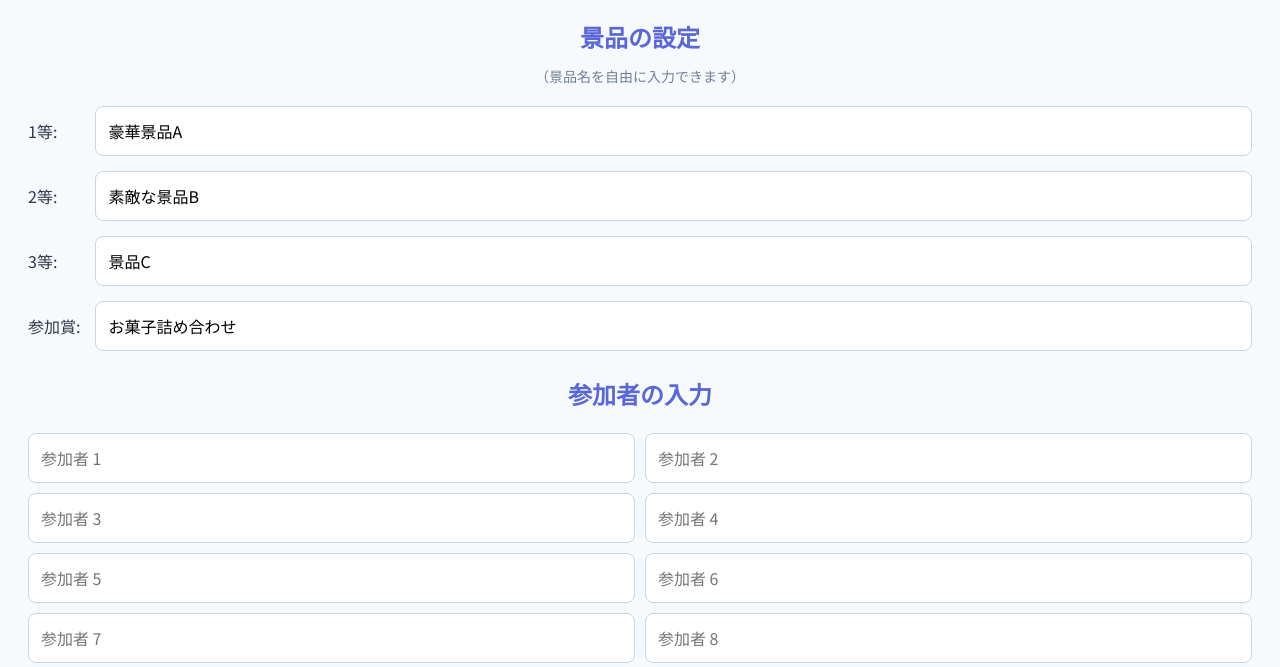
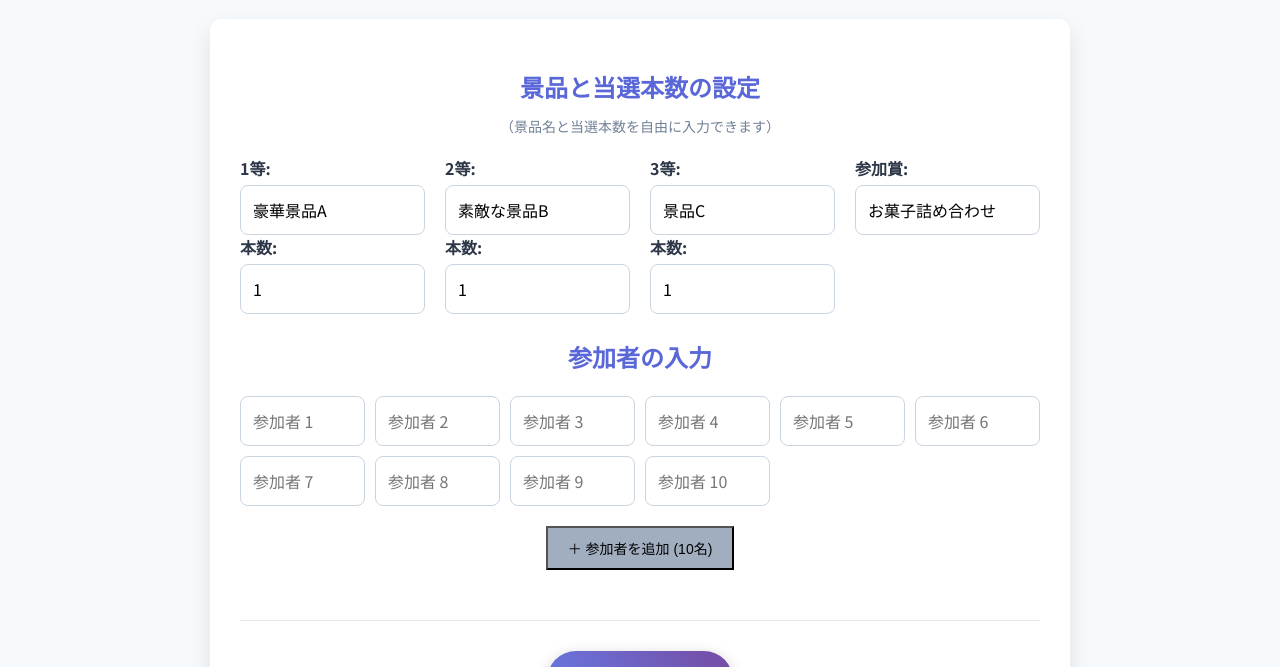
Before and after one commit to takamaru2022/lottery-tool, a plain HTML site: page index.html in a window 1280 px wide. Shown: the part 102-769 px from the top of the page. Drawn offline with nearby package versions, Linux system fonts and the light colour scheme.

Commit message:
Add files via upload

```diff
--- a/index.html
+++ b/index.html
@@ -14,17 +14,31 @@
     <h1>わくわく抽選ツール</h1>
 
     <div class="setup-area">
-        <h2>景品の設定</h2>
-        <p class="description">（景品名を自由に入力できます）</p>
+        <h2>景品と当選本数の設定</h2>
+        <p class="description">（景品名と当選本数を自由に入力できます）</p>
         <div class="prize-setup">
+            <div class="prize-item">
                 <label for="prize1">1等:</label>
                 <input type="text" id="prize1" value="豪華景品A">
+                <label for="prize1-count">本数:</label>
+                <input type="number" id="prize1-count" value="1" min="0">
+            </div>
+            <div class="prize-item">
                 <label for="prize2">2等:</label>
                 <input type="text" id="prize2" value="素敵な景品B">
+                <label for="prize2-count">本数:</label>
+                <input type="number" id="prize2-count" value="1" min="0">
+            </div>
+            <div class="prize-item">
                 <label for="prize3">3等:</label>
                 <input type="text" id="prize3" value="景品C">
+                <label for="prize3-count">本数:</label>
+                <input type="number" id="prize3-count" value="1" min="0">
+            </div>
+            <div class="prize-item">
                 <label for="prize-part">参加賞:</label>
                 <input type="text" id="prize-part" value="お菓子詰め合わせ">
+            </div>
         </div>
 
         <h2>参加者の入力</h2>
--- a/style.css
+++ b/style.css
@@ -21,18 +21,13 @@ h1, h2 {
     color: var(--primary-color);
 }
 
-.container {
+.setup-area {
     background-color: #fff;
     padding: 30px;
     margin: 20px auto;
     border-radius: 12px;
     box-shadow: 0 10px 25px rgba(0, 0, 0, 0.1);
-    max-width: 700px;
-    transition: transform 0.3s;
-}
-
-.container:hover {
-    transform: translateY(-5px);
+    max-width: 800px;
 }
 
 .description {
@@ -44,26 +39,36 @@ h1, h2 {
 
 .prize-setup {
     display: grid;
-    grid-template-columns: auto 1fr;
-    gap: 15px;
+    grid-template-columns: repeat(auto-fit, minmax(150px, 1fr));
+    gap: 20px;
+    margin-bottom: 25px;
     text-align: left;
-    margin-bottom: 25px;
-    align-items: center;
 }
 
-input[type="text"] {
-    width: 100%;
+.prize-item {
+    display: flex;
+    flex-direction: column;
+}
+
+.prize-item label {
+    margin-bottom: 5px;
+    font-weight: bold;
+}
+
+input[type="text"],
+input[type="number"] {
     padding: 12px;
     border-radius: 8px;
     border: 1px solid #cbd5e0;
     font-family: var(--body-font);
     font-size: 16px;
-    box-sizing: border-box; /* Important for padding */
+    box-sizing: border-box;
+    width: 100%;
 }
 
 #participant-inputs {
     display: grid;
-    grid-template-columns: repeat(2, 1fr);
+    grid-template-columns: repeat(auto-fill, minmax(120px, 1fr));
     gap: 10px;
     margin-bottom: 20px;
 }
@@ -81,11 +86,7 @@ hr {
     margin: 30px 0;
 }
 
-textarea {
-    height: 150px;
-}
-
-button {
+button#startButton {
     background: linear-gradient(45deg, #667eea, #764ba2);
     color: white;
     padding: 15px 30px;
@@ -99,7 +100,7 @@ button {
     box-shadow: 0 4px 15px rgba(0,0,0,0.2);
 }
 
-button:hover {
+button#startButton:hover {
     transform: translateY(-3px);
     box-shadow: 0 6px 20px rgba(0,0,0,0.25);
 }
```
Lines whose indentation alone changed are shown as unchanged.
